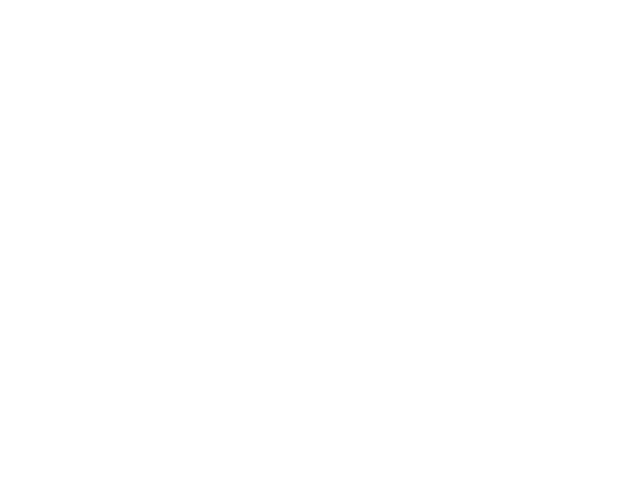
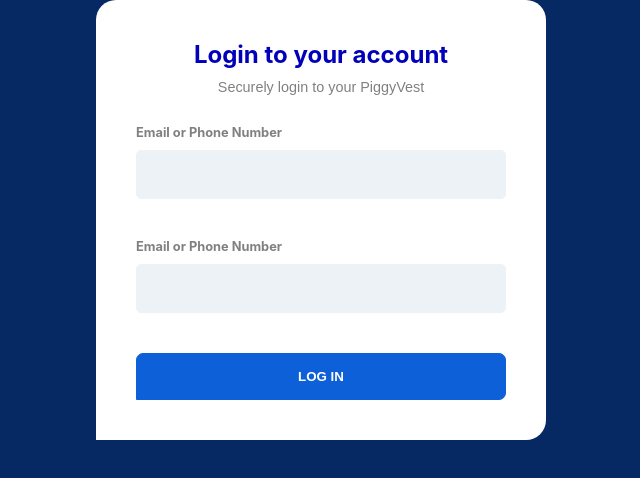
Before and after one commit to HEAT-hue/fintek-app, a React (Create React App) app: page /login in a window 1280 px wide. Before the commit this address had no page. Shown: the top 478 px of the page, without its empty margins (319-959 px from the left). Built offline with nearby package versions, Linux system fonts and the light colour scheme.

Commit message:
Added sign-in component

```diff
--- a/src/App.tsx
+++ b/src/App.tsx
@@ -3,6 +3,7 @@
 // import { Navigation } from './components/navigation/Navigation';
 import { Navigation } from './components';
 import { HomePage } from './pages';
+import { SignInPage } from './pages';
 
 function App() {
   return (
@@ -10,6 +11,7 @@
       <Route path="/" element={<Navigation />}>
         <Route index element={<HomePage />} />
       </Route>
+      <Route path='/login' element={<SignInPage />} />
     </Routes >
   );
 }
--- a/src/components/index.ts
+++ b/src/components/index.ts
@@ -1 +1,2 @@
 export { Navigation } from "./navigation";
+export { SignIn } from "./sign-in";
--- /dev/null
+++ b/src/components/sign-in/SignIn.scss
@@ -0,0 +1,70 @@
+.signIn-form-container {
+  background-color: #ffffff;
+  width: max-content;
+  padding: 40px;
+  margin: auto;
+  border-radius: 20px;
+  border-bottom-left-radius: 0;
+
+  .signInForm {
+    .form-header {
+      margin-bottom: 30px;
+      .form-title {
+        color: rgb(1, 1, 186);
+        margin-bottom: 10px;
+        text-align: center;
+      }
+
+      .form-subtitle {
+        text-align: center;
+        color: grey;
+      }
+    }
+
+    .form-body {
+      .form-field-wrapper {
+        margin-bottom: 40px;
+
+        label {
+          color: grey;
+          font-weight: bold;
+          font-size: 0.8rem;
+        }
+
+        input[type] {
+          outline: none;
+          border: 1px solid #edf2f7;
+          border-radius: 5px;
+          width: 370px;
+          padding: 13px;
+          margin: 10px 0;
+          background-color: #edf2f7;
+          font-size: 1.1rem;
+        }
+
+        label,
+        input {
+          display: block;
+        }
+      }
+
+      .signInbtn {
+        cursor: pointer;
+        display: block;
+        background-color: #0d60d8;
+        border: 1px solid #0d60d8;
+        text-align: center;
+        color: #fff;
+        font-weight: bold;
+        width: 100%;
+        padding: 15px;
+        border-radius: 7px;
+        border-bottom-left-radius: 0;
+
+        &:hover {
+          background-color: #083e9e;
+        }
+      }
+    }
+  }
+}
--- /dev/null
+++ b/src/components/sign-in/SignIn.tsx
@@ -0,0 +1,35 @@
+// jshint esversion:6
+import "./SignIn.scss";
+
+function SignIn() {
+    return (
+        <>
+            <div className="signIn-form-container">
+                <form action="GET" className="signInForm">
+                    <div className="form-header">
+                        <h2 className="form-title">Login to your account</h2>
+                        <h3 className="form-subtitle text-small">Securely login to your PiggyVest</h3>
+                    </div>
+
+                    <div className="form-body">
+                        <div className="form-field-wrapper">
+                            <label htmlFor="email">Email or Phone Number</label>
+                            <input type="email" id="email" />
+                        </div>
+
+                        <div className="form-field-wrapper">
+                            <label htmlFor="password">Email or Phone Number</label>
+                            <input type="password" id="password" />
+                        </div>
+
+                        <div className="btn-wrapper">
+                            <button type="submit" className="btn signInbtn">LOG IN</button>
+                        </div>
+                    </div>
+                </form>
+            </div>
+        </>
+    );
+}
+
+export { SignIn };
--- /dev/null
+++ b/src/components/sign-in/index.ts
@@ -0,0 +1 @@
+export { SignIn } from "./SignIn";
--- a/src/index.css
+++ b/src/index.css
@@ -1,13 +1,26 @@
+* {
+  padding: 0;
+  margin: 0;
+  box-sizing: border-box;
+}
+
 body {
   margin: 0;
-  font-family: -apple-system, BlinkMacSystemFont, 'Segoe UI', 'Roboto', 'Oxygen',
-    'Ubuntu', 'Cantarell', 'Fira Sans', 'Droid Sans', 'Helvetica Neue',
+  font-family: -apple-system, BlinkMacSystemFont, "Segoe UI", "Roboto", "Oxygen",
+    "Ubuntu", "Cantarell", "Fira Sans", "Droid Sans", "Helvetica Neue",
     sans-serif;
   -webkit-font-smoothing: antialiased;
   -moz-osx-font-smoothing: grayscale;
 }
 
 code {
-  font-family: source-code-pro, Menlo, Monaco, Consolas, 'Courier New',
+  font-family: source-code-pro, Menlo, Monaco, Consolas, "Courier New",
     monospace;
 }
+
+/* Utility classes */
+.text-small {
+  font-size: 0.9rem;
+  font-family: Arial, Helvetica, sans-serif;
+  font-weight: normal;
+}
--- a/src/pages/index.ts
+++ b/src/pages/index.ts
@@ -1 +1,2 @@
 export { HomePage } from "./homePage";
+export { SignInPage } from "./signInPage";
--- /dev/null
+++ b/src/pages/signInPage/SignInPage.scss
@@ -0,0 +1,5 @@
+.signInPage-container {
+  background-color: #062863;
+  width: 100vw;
+  height: 100vh;
+}
--- /dev/null
+++ b/src/pages/signInPage/SignInPage.tsx
@@ -0,0 +1,16 @@
+// jshint esversion:6
+import "./SignInPage.scss";
+import { SignIn } from "../../components";
+
+
+function SignInPage() {
+    return (
+        <>
+            <div className="signInPage-container">
+                <SignIn />
+            </div>
+        </>
+    );
+}
+
+export { SignInPage };
--- /dev/null
+++ b/src/pages/signInPage/index.ts
@@ -0,0 +1 @@
+export { SignInPage } from "./SignInPage";
```
